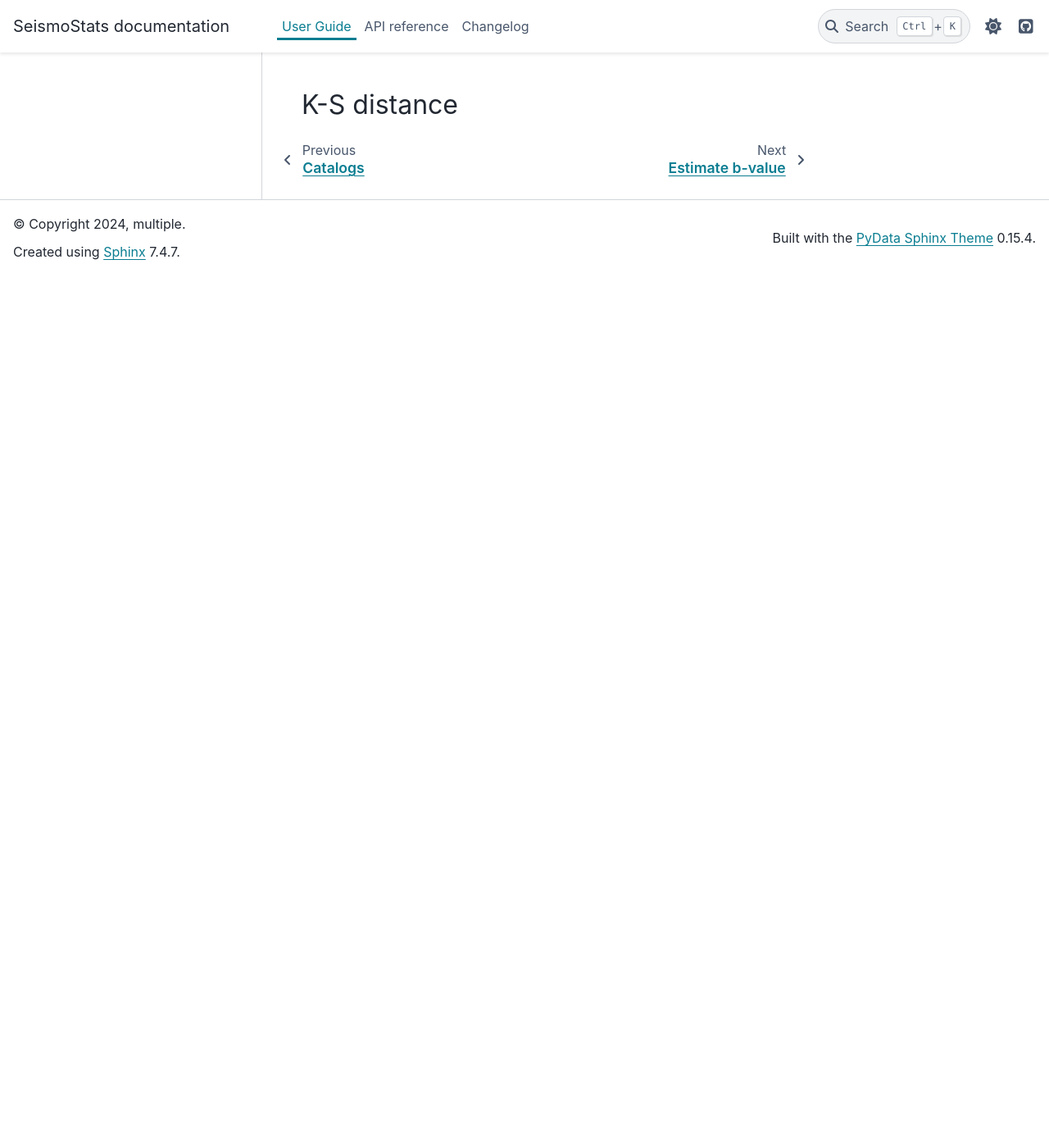
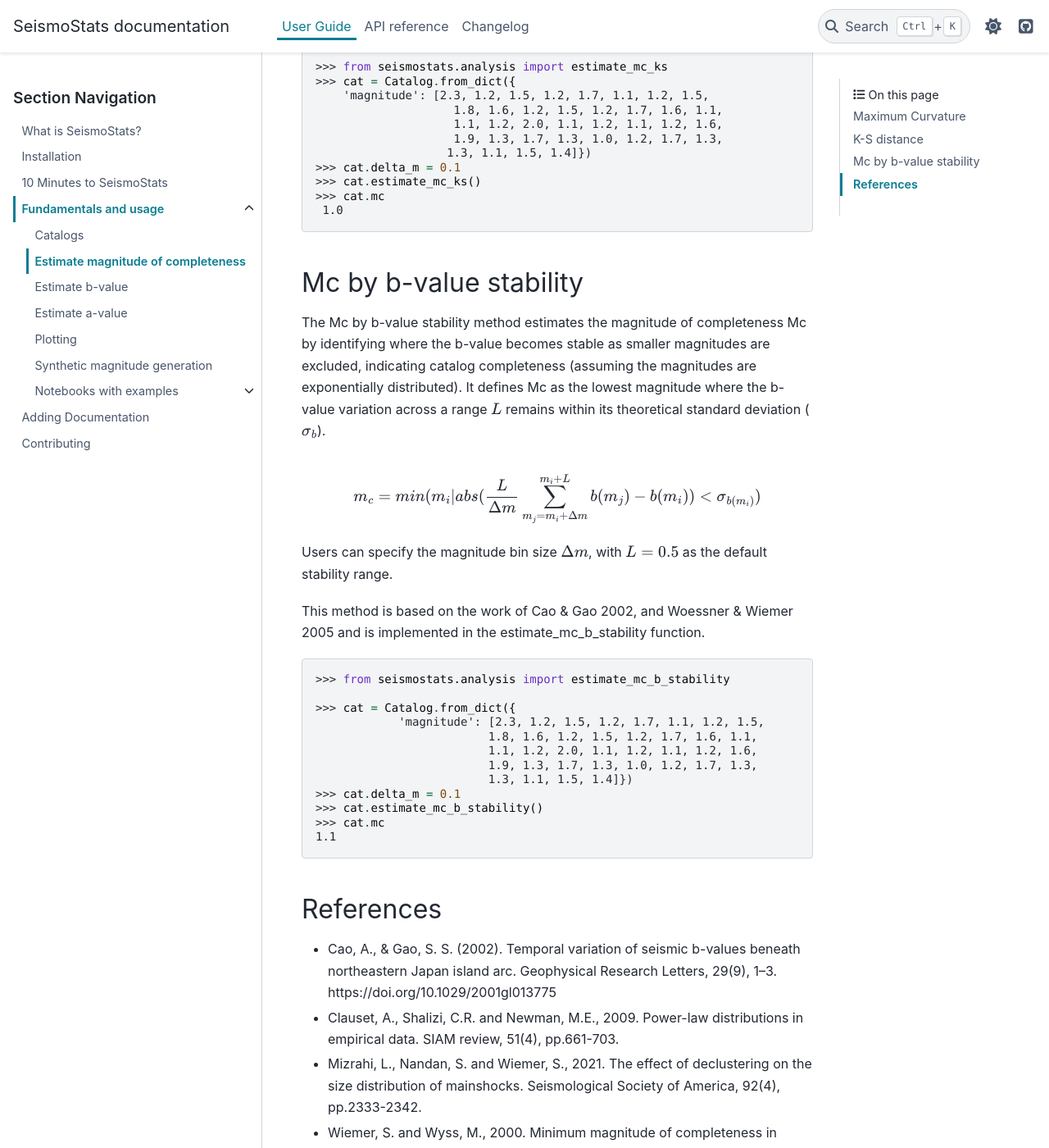
Before and after one commit to swiss-seismological-service/SeismoStats, a Sphinx documentation site: the page built from docs/source/user/estimate_mc.md, in a window 1280 px wide and 1400 px high, scrolled down 1153 px. Shown: the whole window at 82% size. Built offline with Sphinx 7.4.7 and the PyData theme 0.15.4, drawn with Linux system fonts in a browser that asks for light colours; pages that are not in the unit, such as notebooks, are missing from menus; the version number could not be read and is left out; before the commit the page ends 1490 px from its top, so only the background shows below that; some of the changed text lies outside the part shown.

Commit message:
examples for doc mc + rename "simple_catalogue" in catalog.py

````diff
--- a/docs/source/user/estimate_mc.md
+++ b/docs/source/user/estimate_mc.md
@@ -15,22 +15,78 @@
 The Maximum Curvature method (MAXC) defines the completeness threshold of a catalog as the magnitude at which the (non cumulative) FMD is maximal.
 
 $$
-m_c = \argmax_m (N(m_i < m \leq m_{i} + \Delta m)) + \delta
+m_c = max_{m} (N(m_i < m \leq m_{i} + \Delta m)) + \delta
 $$
 
-where $$N(m)$$ is the number of earthquakes within a magnitude bin of width $$\Delta m$$, and $$\delta$$ is the correction factor which is set to avoid underestimation.
+where $N(m)$ is the number of earthquakes within a magnitude bin of width $\Delta m$, and $\delta$ is the correction factor which is set to avoid underestimation (by default set to +0.2).
 
 This method is based on the work of Wiemer & Wyss 2000 and Woessner & Wiemer 2005 and is implemented in the {func}`estimate_mc_maxc <seismostats.analysis.estimate_mc_maxc>` function.
 
 ```python
-from seismostats.analysis import estimate_mc_maxc
+>>> from seismostats.analysis import estimate_mc_maxc
 
-mc = estimate_mc_maxc(cat.magnitude, delta_m=0.1)
-print(f'Maximum curvature method: Mc = {mc:.1f}')
+>>> cat = Catalog.from_dict({
+    'magnitude': [2.3, 1.2, 1.5, 1.2, 1.7, 1.1, 1.2, 1.5,
+                    1.8, 1.6, 1.2, 1.5, 1.2, 1.7, 1.6, 1.1,
+                    1.1, 1.2, 2.0, 1.1, 1.2, 1.1, 1.2, 1.6,
+                    1.9, 1.3, 1.7, 1.3, 1.0, 1.2, 1.7, 1.3,
+                    1.3, 1.1, 1.5, 1.4]})
+>>> cat.estimate_mc_maxc(delta_m=0.1)
+>>> cat.mc
+1.4
 ```
-### References
+
+## K-S distance
+
+
+```python
+>>> from seismostats.analysis import estimate_mc_ks
+>>> cat = Catalog.from_dict({
+    'magnitude': [2.3, 1.2, 1.5, 1.2, 1.7, 1.1, 1.2, 1.5,
+                    1.8, 1.6, 1.2, 1.5, 1.2, 1.7, 1.6, 1.1,
+                    1.1, 1.2, 2.0, 1.1, 1.2, 1.1, 1.2, 1.6,
+                    1.9, 1.3, 1.7, 1.3, 1.0, 1.2, 1.7, 1.3,
+                   1.3, 1.1, 1.5, 1.4]})
+>>> cat.delta_m = 0.1
+>>> cat.estimate_mc_ks()
+>>> cat.mc
+ 1.0
+```
+## Mc by b-value stability
+
+The Mc by b-value stability method estimates the magnitude of completeness Mc by identifying where the b-value becomes stable as smaller magnitudes are excluded, indicating catalog completeness (assuming the magnitudes are exponentially distributed). It defines Mc as the lowest magnitude where the b-value variation across a range $L$ remains within its theoretical standard deviation ($\sigma_{b}$).
+
+$$
+m_c = min(m_{i} | abs(\frac{L}{\Delta m} \sum_{m_{j}=m_{i}+\Delta m}^{m_{i}+L} b(m_{j}) - b(m_{i})) < \sigma_{b(m_{i})} )
+$$
+
+Users can specify the magnitude bin size $\Delta m$, with $L=0.5$ as the default stability range.
+
+
+This method is based on the work of Cao & Gao 2002, and Woessner & Wiemer 2005 and is implemented in the estimate_mc_b_stability function.
+
+```python
+>>> from seismostats.analysis import estimate_mc_b_stability
+
+>>> cat = Catalog.from_dict({
+            'magnitude': [2.3, 1.2, 1.5, 1.2, 1.7, 1.1, 1.2, 1.5,
+                         1.8, 1.6, 1.2, 1.5, 1.2, 1.7, 1.6, 1.1,
+                         1.1, 1.2, 2.0, 1.1, 1.2, 1.1, 1.2, 1.6,
+                         1.9, 1.3, 1.7, 1.3, 1.0, 1.2, 1.7, 1.3,
+                         1.3, 1.1, 1.5, 1.4]})
+>>> cat.delta_m = 0.1
+>>> cat.estimate_mc_b_stability()
+>>> cat.mc
+1.1
+```
+
+## References
+- Cao, A., & Gao, S. S. (2002). Temporal variation of seismic b-values beneath northeastern Japan island arc. Geophysical Research Letters, 29(9), 1–3. https://doi.org/10.1029/2001gl013775
+
+- Clauset, A., Shalizi, C.R. and Newman, M.E., 2009. Power-law distributions in empirical data. SIAM review, 51(4), pp.661-703.
+
+- Mizrahi, L., Nandan, S. and Wiemer, S., 2021. The effect of declustering on the size distribution of mainshocks. Seismological Society of America, 92(4), pp.2333-2342.
+
 - Wiemer, S. and Wyss, M., 2000. Minimum magnitude of completeness in earthquake catalogs: Examples from Alaska, the western United States, and Japan. Bulletin of the Seismological Society of America, 90(4), pp.859-869.
 
 - Woessner, J. and Wiemer, S., 2005. Assessing the quality of earthquake catalogues: Estimating the magnitude of completeness and its uncertainty. Bulletin of the Seismological Society of America, 95(2), pp.684-698.
-
-## K-S distance
````
Also changed, not shown: 2 other files.
